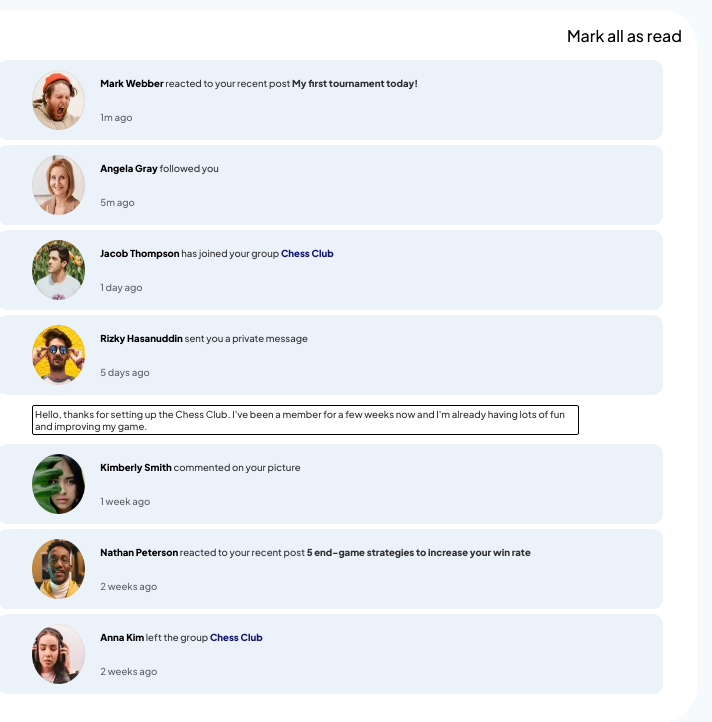
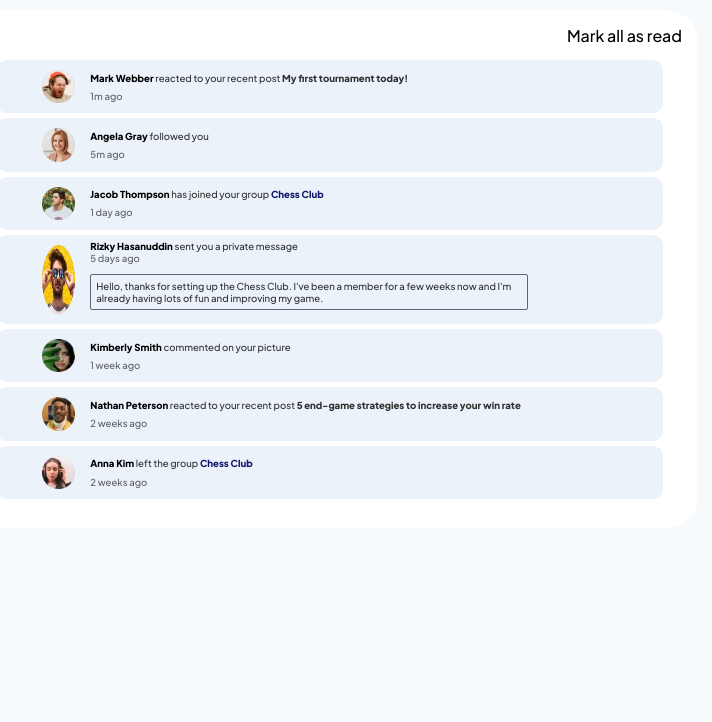
Before and after one commit to kostas23Github/notifications-page-main, a plain HTML site: page index.html in a window 1280 px wide. Shown: the whole page, without its empty margins (310-1022 px from the left). Drawn offline with Linux system fonts and the light colour scheme.

Commit message:
Fix styling of user msg.

```diff
--- a/index.html
+++ b/index.html
@@ -48,10 +48,10 @@
         <div class="notification-content fourth unread">
           <p class="text"><span class="name">Rizky Hasanuddin</span> sent you a private message</p>
           <p class="time">5 days ago</p>
+          <p class="msg"> Hello, thanks for setting up the Chess Club. I've been a member for a few weeks now and I'm
+            already having lots of fun and improving my game.</p>
         </div>
       </div>
-      <p class="msg"> Hello, thanks for setting up the Chess Club. I've been a member for a few weeks now and I'm
-        already having lots of fun and improving my game.</p>
       <div class="notification">
         <img src="./assets/images/avatar-kimberly-smith.webp" alt="Kimberly Smith" class="notification-avatar">
         <div class="notification-content fifth unread">
--- a/styles.css
+++ b/styles.css
@@ -42,11 +42,11 @@ section {
     background-color: hsl(210, 60%, 95%);
     border-radius: 10px;
     margin: 5px;
-    height: 80px;
+    overflow: hidden;
 }
 
 img.notification-avatar {
-    width: 8%;
+    width: 5%;
     margin: 10px;
 }
 
@@ -63,6 +63,7 @@ img.notification-avatar {
 p.text > span.name {
     font-weight: 800;
     color: rgb(0, 0, 0);
+    margin: 0%;
 }
 p.text > span.event {
     font-weight: 800;
@@ -77,19 +78,20 @@ p.text > span.chess-club {
 p.text {
     color: rgb(48, 48, 48);
     font-size: 0.6rem;
+    margin: 0%;
 }
 
 p.time {
     opacity: 0.6;
     font-size: 0.6rem;
+    margin: 0%;
 }
 
 p.msg {
     font-size: 0.6rem;
     color: rgb(48, 48, 48);
-    border: 1px solid black;
-    padding: 2px;
+    border: 1px solid hsl(219, 12%, 42%);
     border-radius: 2px;
-    margin-left: 40px;
     width: 80%;
+    padding: 5px;
 }
```
